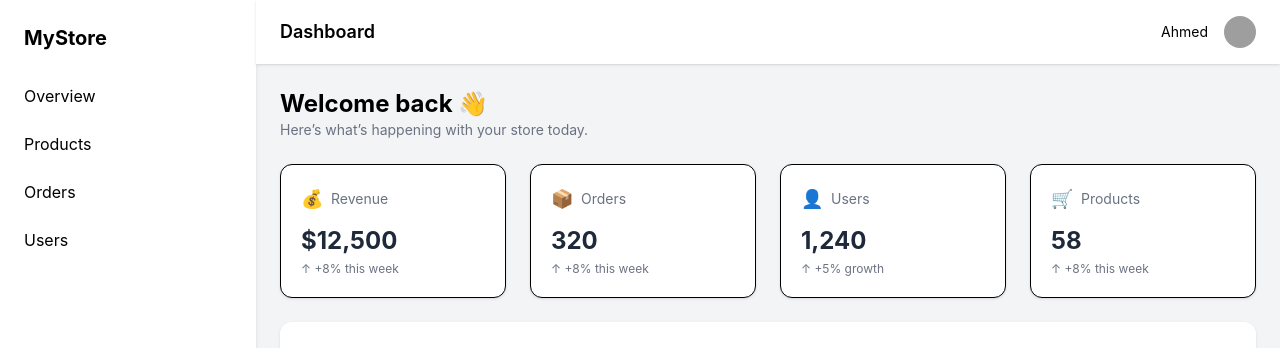
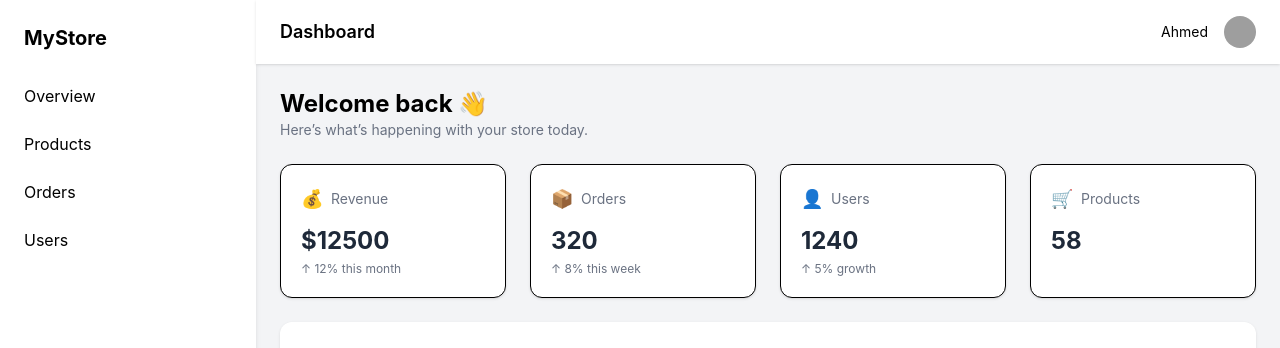
Before and after one commit to ahmadyattia/e-commerce-dashboard, a React (Vite) app: page /dashboard/overview in a window 1280 px wide. Shown: the top 348 px of the page. Built offline with nearby package versions, Linux system fonts and the light colour scheme; grey boxes are pictures that could not be loaded.

Commit message:
changes to the stat card

```diff
--- a/src/components/ui/StatCard.jsx
+++ b/src/components/ui/StatCard.jsx
@@ -1,6 +1,6 @@
 import React from "react";
 
-const StatCard = ({ icon, title, value, trend }) => {
+const StatCard = ({ icon, title, value, change, label }) => {
   return (
     <div className="bg-white p-5 rounded-xl shadow-sm border hover:shadow-md transition">
       {/* Top row: icon + title */}
@@ -13,7 +13,11 @@ const StatCard = ({ icon, title, value, trend }) => {
       <div className="mt-3 text-2xl font-bold text-gray-800">{value}</div>
 
       {/* Trend (optional) */}
-      {trend && <div className="mt-1 text-xs text-gray-500">{trend}</div>}
+      {change && (
+        <div className="mt-1 text-xs text-gray-500">
+          {change} {label}
+        </div>
+      )}
     </div>
   );
 };
--- a/src/pages/dashboard/Overview.jsx
+++ b/src/pages/dashboard/Overview.jsx
@@ -1,7 +1,10 @@
 import React from "react";
 import StatCard from "../../components/ui/StatCard";
+import { mapDashboardStats } from "../../data/mappers/dashboardMapper";
+import { dashboardStats } from "../../data/dashboard";
 
 const Overview = () => {
+  const stats = mapDashboardStats(dashboardStats);
   return (
     <div>
       {/* Header */}
@@ -13,25 +16,18 @@ const Overview = () => {
       </div>
 
       <div className="grid grid-cols-1 md:grid-cols-2 lg:grid-cols-4 gap-6 mb-6">
-        <StatCard
-          title="Revenue"
-          value="$12,500"
-          icon="💰"
-          trend="↑ +8% this week"
-        />
-        <StatCard
-          title="Orders"
-          value="320"
-          icon="📦"
-          trend="↑ +8% this week"
-        />
-        <StatCard title="Users" value="1,240" icon="👤" trend="↑ +5% growth" />
-        <StatCard
-          title="Products"
-          value="58"
-          icon="🛒"
-          trend="↑ +8% this week"
-        />
+        {stats.map((stat, index) => {
+          return (
+            <StatCard
+              key={index}
+              title={stat.title}
+              value={stat.value}
+              icon={stat.icon}
+              change={stat.trend.change}
+              label={stat.trend.label}
+            />
+          );
+        })}
       </div>
 
       {/* Chart */}
```
